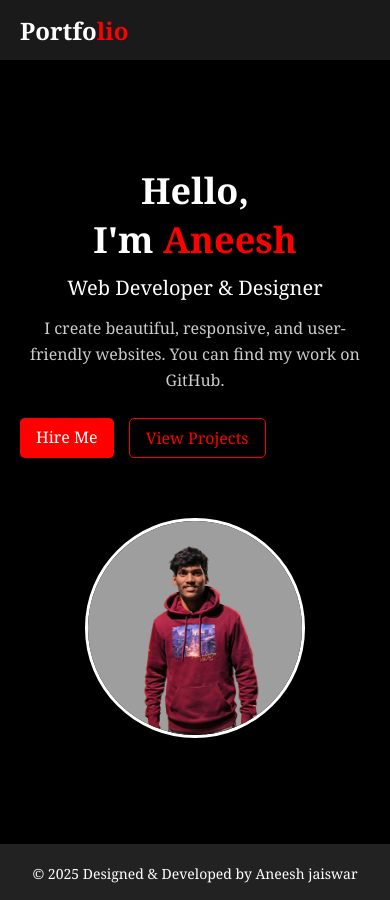
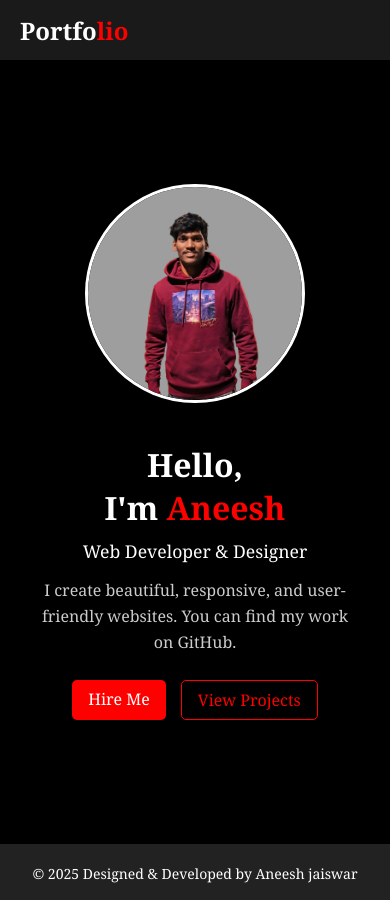
Before and after one commit to aneesh-jaiswar/portfolio, a plain HTML site: page index.html in a window 390 px wide. Shown: the top 900 px of the page. Drawn offline with Linux system fonts and the light colour scheme.

Commit message:
Update portfolio.css

```diff
--- a/portfolio.css
+++ b/portfolio.css
@@ -167,18 +167,6 @@ header{
     border: 3px solid rgb(255, 255, 255);
 }
 
-@media (max-width: 768px){
-    .hero-content{
-        flex-direction: column;
-        text-align: center;
-    }
-
-    .hero-image img{
-        width: 220px;
-        margin-top: 20px;
-    }
-}
-
 .footer {
     background-color: #222;
     color: white;
@@ -202,3 +190,40 @@ header{
 .social-icons a:hover {
     color: #00aced;
 }
+
+@media (max-width: 900px){
+.hero-content{
+flex-direction:column-reverse;
+text-align:center;
+}
+
+.hero-text h1{
+font-size:2.4rem;
+}
+
+.hero-buttons{
+justify-content:center;
+}
+}
+
+@media (max-width: 600px){
+.nav-links{
+display:none;
+}
+
+.hero{
+padding:3rem 1rem;
+}
+
+.hero-text h1{
+font-size:2rem;
+}
+
+.hero-text h3{
+font-size:1.1rem;
+}
+
+.hero-image img{
+max-width:220px;
+}
+}
```
